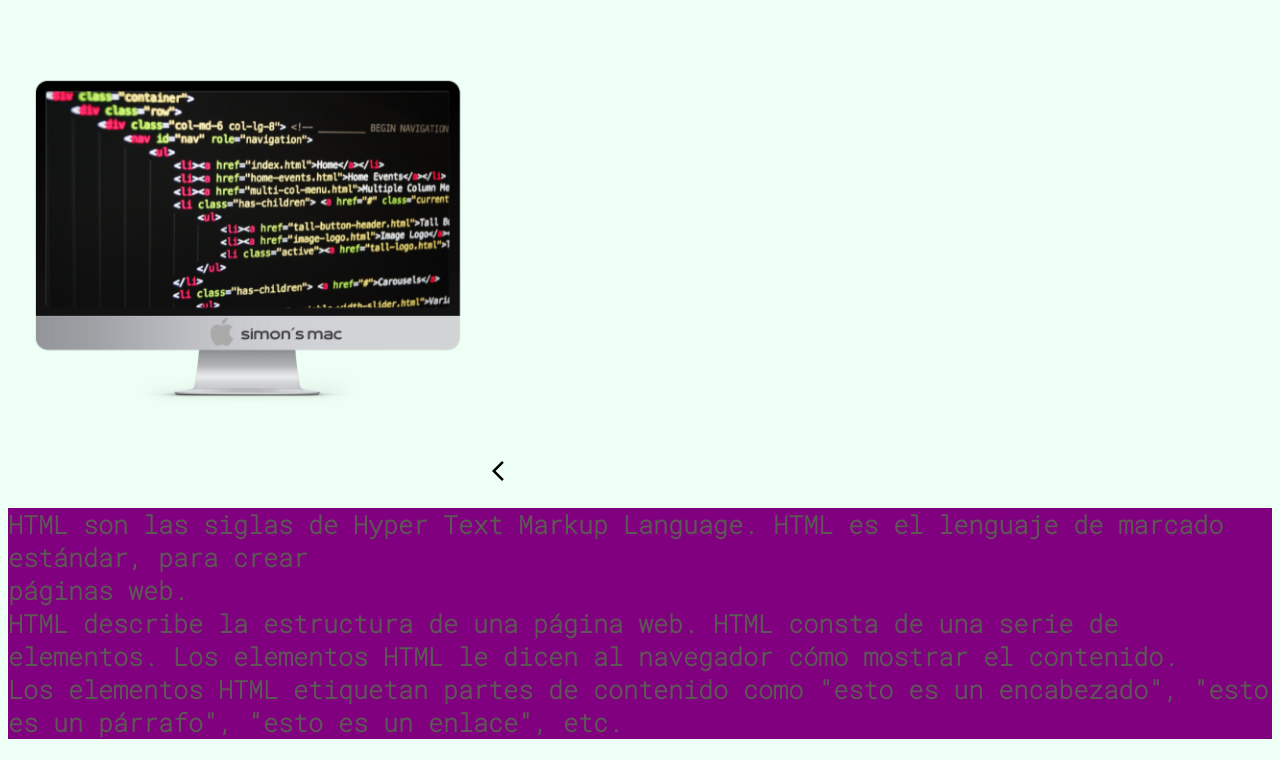
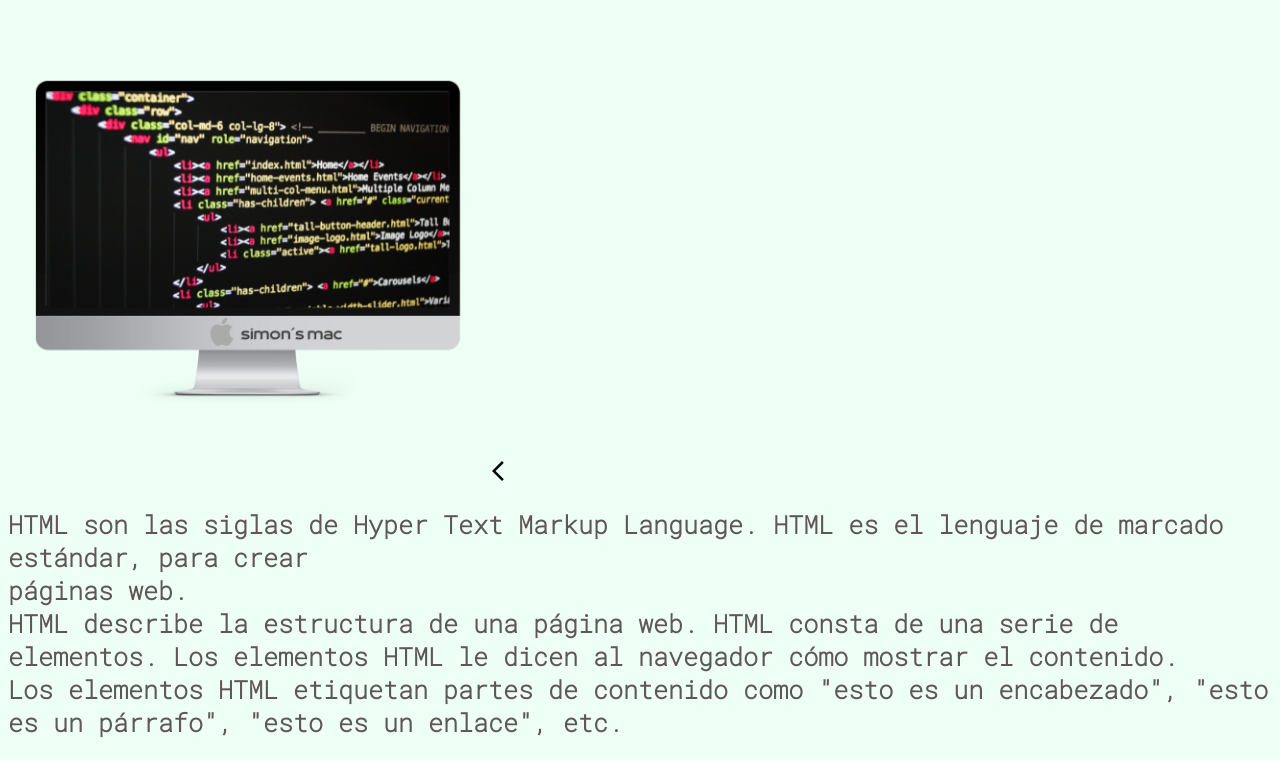
Before and after one commit to mrkuiz/Proyecto-TP-insuco, a plain HTML site: page simon/web.html in a window 1280 px wide. Shown: the part 553-1313 px from the top of the page. Drawn offline with nearby package versions, Linux system fonts and the light colour scheme.

Commit message:
Update web.css

```diff
--- a/simon/css/web.css
+++ b/simon/css/web.css
@@ -64,5 +64,5 @@ img
 
 #SEXO
 {
-background-color:purple;
+background-color:bluesky;
 }
```
